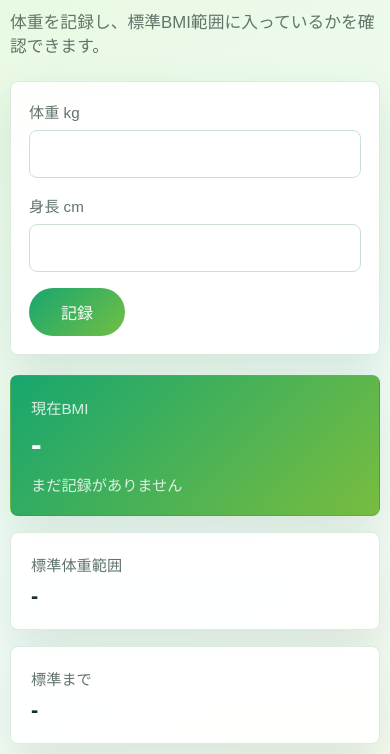
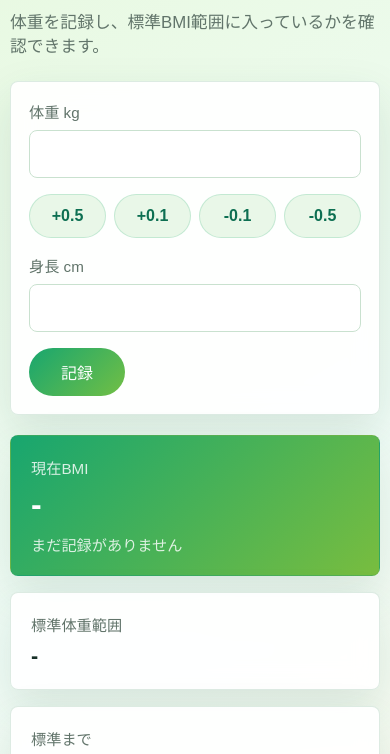
Before and after one commit to code4fukui/bmiwatch, a plain HTML site: page index.html in a window 390 px wide. Shown: the part 61-815 px from the top of the page. Drawn offline with Linux system fonts and the light colour scheme.

Commit message:
Add weight step buttons

```diff
--- a/index.html
+++ b/index.html
@@ -26,6 +26,12 @@
           <span>体重 kg</span>
           <input id="weight-input" name="weight" type="number" min="1" max="300" step="0.1" inputmode="decimal" required>
         </label>
+        <div class="weight-steppers" aria-label="体重を調整">
+          <button type="button" class="step-button" data-weight-step="0.5">+0.5</button>
+          <button type="button" class="step-button" data-weight-step="0.1">+0.1</button>
+          <button type="button" class="step-button" data-weight-step="-0.1">-0.1</button>
+          <button type="button" class="step-button" data-weight-step="-0.5">-0.5</button>
+        </div>
         <label>
           <span>身長 cm</span>
           <input id="height-input" name="height" type="number" min="80" max="250" step="0.1" inputmode="decimal" required>
@@ -114,6 +120,7 @@ const STANDARD_BMI_UPPER = 25;
 
 const form = document.getElementById("record-form");
 const weightInput = document.getElementById("weight-input");
+const weightStepButtons = document.querySelectorAll("[data-weight-step]");
 const heightInput = document.getElementById("height-input");
 const importButton = document.getElementById("import-button");
 const importFileInput = document.getElementById("import-file-input");
@@ -160,6 +167,12 @@ form.addEventListener("submit", (event) => {
 });
 
 heightInput.addEventListener("change", updateSettingsFromInputs);
+
+for (const button of weightStepButtons) {
+  button.addEventListener("click", () => {
+    adjustWeight(Number(button.dataset.weightStep));
+  });
+}
 
 resetButton.addEventListener("click", () => {
   if (!records.length) {
@@ -438,6 +451,20 @@ function addRecord(weightKg) {
   records.sort((a, b) => a.timestamp.localeCompare(b.timestamp));
   persistRecords();
   render();
+}
+
+function adjustWeight(step) {
+  if (!Number.isFinite(step)) {
+    return;
+  }
+
+  const currentWeight = Number(weightInput.value);
+  const baseWeight = Number.isFinite(currentWeight) && currentWeight > 0
+    ? currentWeight
+    : records.at(-1)?.weightKg ?? 0;
+  const nextWeight = Math.min(300, Math.max(1, Math.round((baseWeight + step) * 10) / 10));
+  weightInput.value = trimNumber(nextWeight);
+  weightInput.focus();
 }
 
 function calcBmi(weightKg) {
--- a/style.css
+++ b/style.css
@@ -73,7 +73,7 @@ h1 {
 
 .form {
   display: grid;
-  grid-template-columns: repeat(2, minmax(0, 150px)) auto;
+  grid-template-columns: minmax(0, 150px) minmax(0, 240px) minmax(0, 150px) auto;
   gap: 16px;
   align-items: end;
 }
@@ -87,6 +87,21 @@ h1 {
 .label {
   color: var(--muted);
   font-size: 0.95rem;
+}
+
+.weight-steppers {
+  display: grid;
+  grid-template-columns: repeat(4, minmax(48px, 1fr));
+  gap: 8px;
+}
+
+.step-button {
+  min-width: 0;
+  padding: 12px 10px;
+  border: 1px solid rgba(24, 166, 111, 0.18);
+  background: #e9f7e8;
+  color: var(--accent-strong);
+  font-weight: 700;
 }
 
 input {
@@ -373,6 +388,10 @@ td:last-child {
     grid-template-columns: 1fr;
   }
 
+  .weight-steppers {
+    grid-template-columns: repeat(4, minmax(0, 1fr));
+  }
+
   .panel {
     padding: 18px;
   }
```
